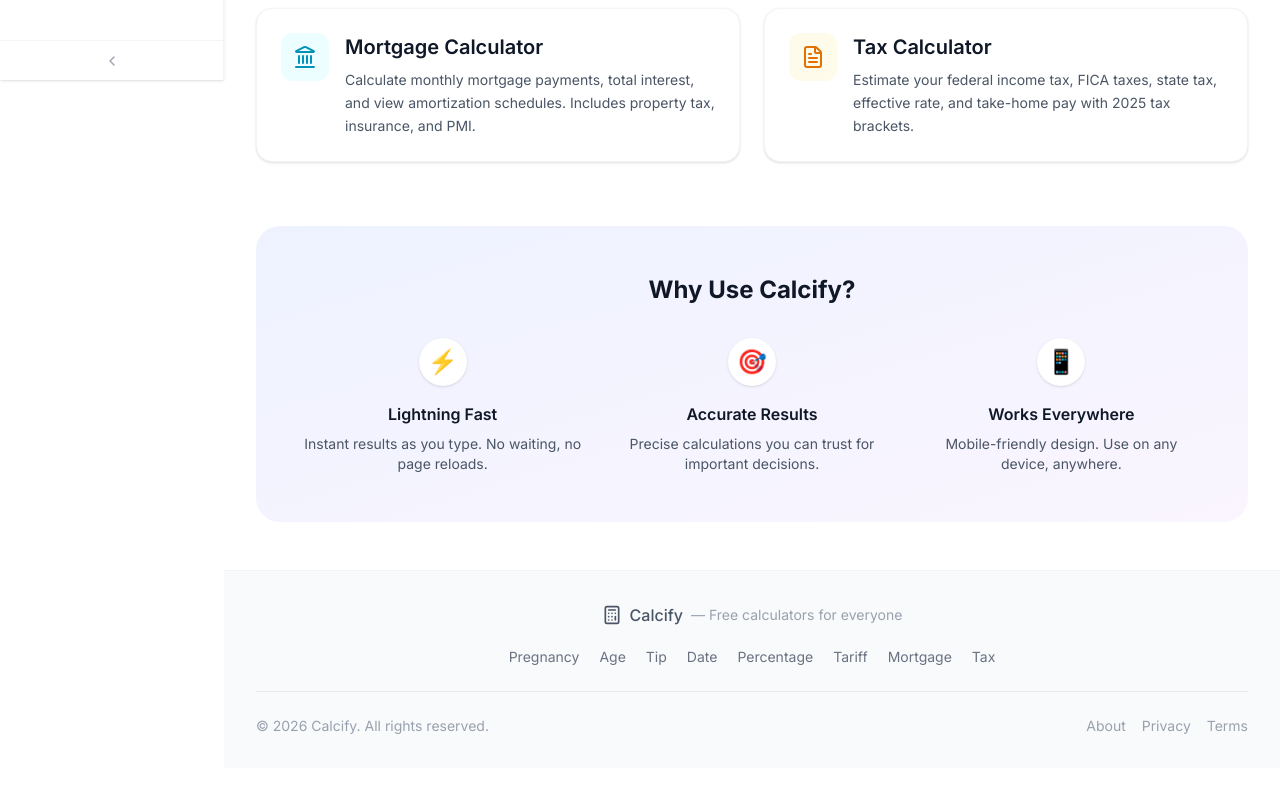
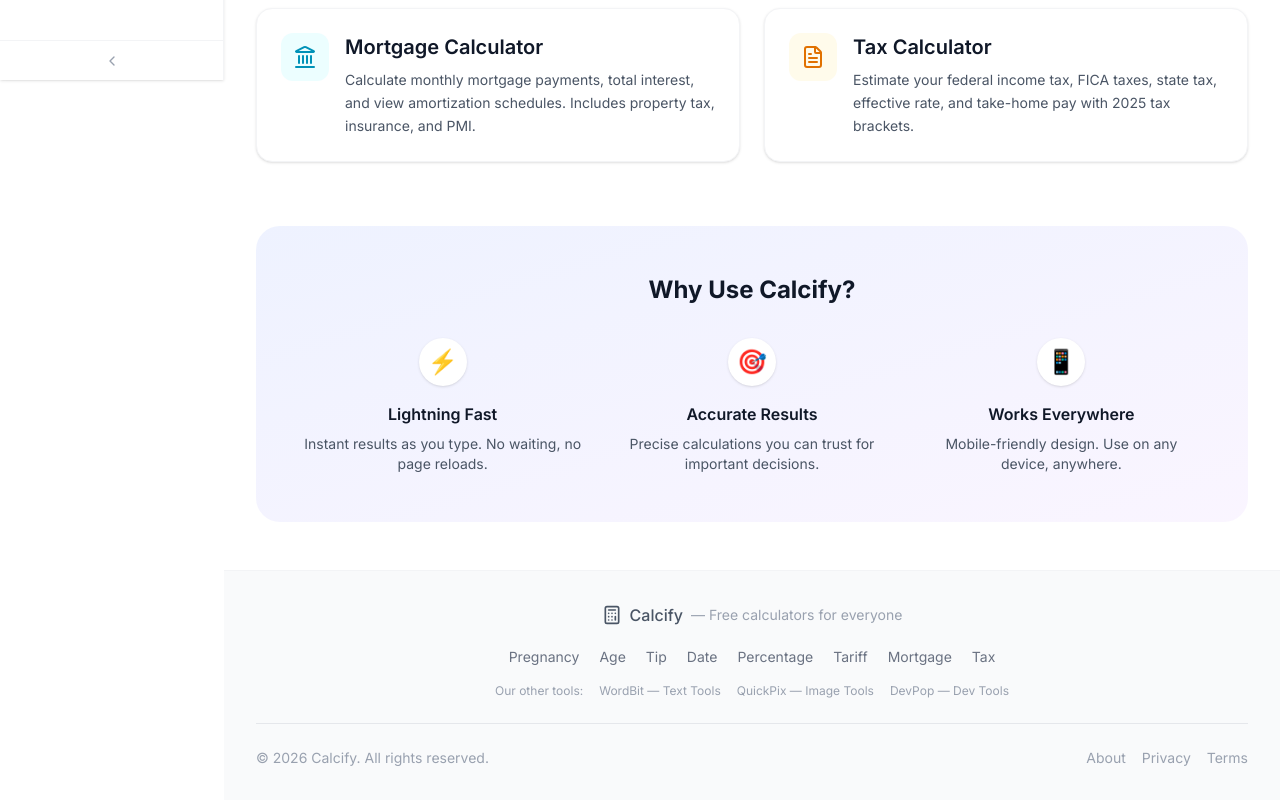
Before and after one commit to gary-moto/calcify, a Next.js app: page / in a window 1280 px wide. Shown: the part 720-1520 px from the top of the page. Before the commit the page ends 1488 px from the top, so only its background shows below. Built offline with nearby package versions, Linux system fonts and the light colour scheme.

Commit message:
add cross-links to sister sites in footer

```diff
--- a/src/components/Footer.tsx
+++ b/src/components/Footer.tsx
@@ -37,6 +37,14 @@
           </nav>
         </div>
 
+        {/* Sister sites */}
+        <div className="mt-4 flex flex-wrap justify-center gap-x-4 gap-y-1 text-xs text-gray-400">
+          <span>Our other tools:</span>
+          <a href="https://wordbit.io" className="hover:text-indigo-600 transition-colors">WordBit — Text Tools</a>
+          <a href="https://quickpix.io" className="hover:text-indigo-600 transition-colors">QuickPix — Image Tools</a>
+          <a href="https://devpop.io" className="hover:text-indigo-600 transition-colors">DevPop — Dev Tools</a>
+        </div>
+
         {/* Bottom row: Copyright + Legal */}
         <div className="mt-6 pt-6 border-t border-gray-200 flex flex-col sm:flex-row items-center justify-between gap-2 text-sm text-gray-400">
           <span>© {new Date().getFullYear()} Calcify. All rights reserved.</span>
```
